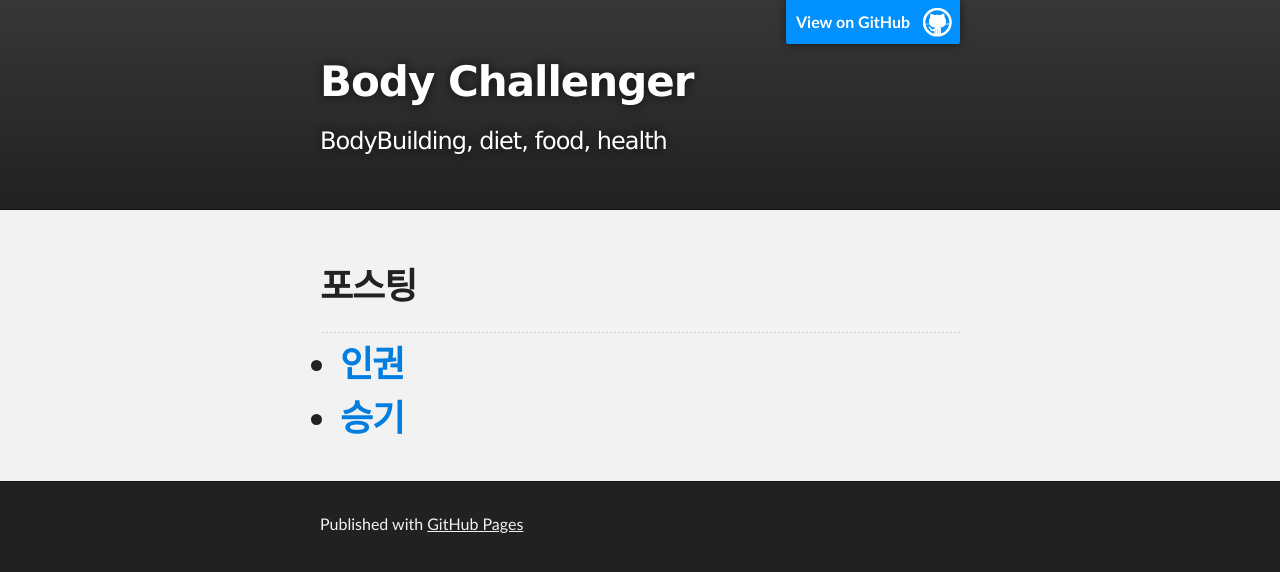
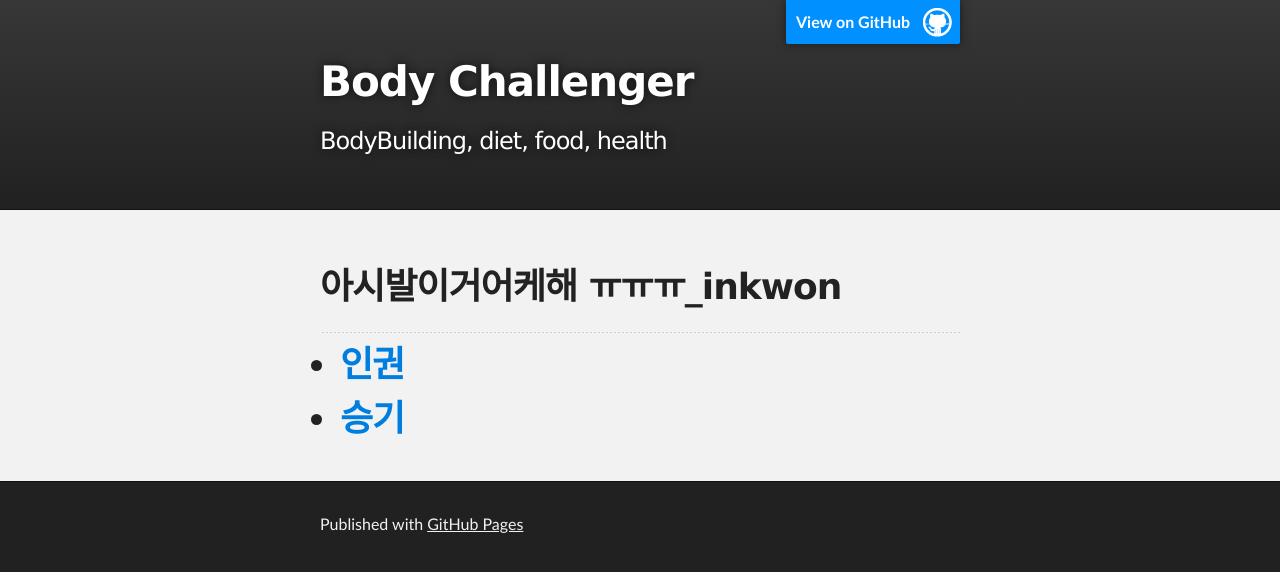
Before and after one commit to sss8412/sss8412.github.com, a Jekyll site: the page index.html, which Jekyll copies as it is, in a window 1280 px wide. Shown: the top 572 px of the page. Built offline with Jekyll 4.4.1, drawn with Linux system fonts in a browser that asks for light colours.

Commit message:
Update index.html

```diff
--- a/index.html
+++ b/index.html
@@ -28,7 +28,7 @@
     <div id="main_content_wrap" class="outer">
       <section id="main_content" class="inner">
         <h1>
-<p>포스팅</p>
+<p>아시발이거어케해 ㅠㅠㅠ_inkwon</p>
 
 <hr>
 
```
